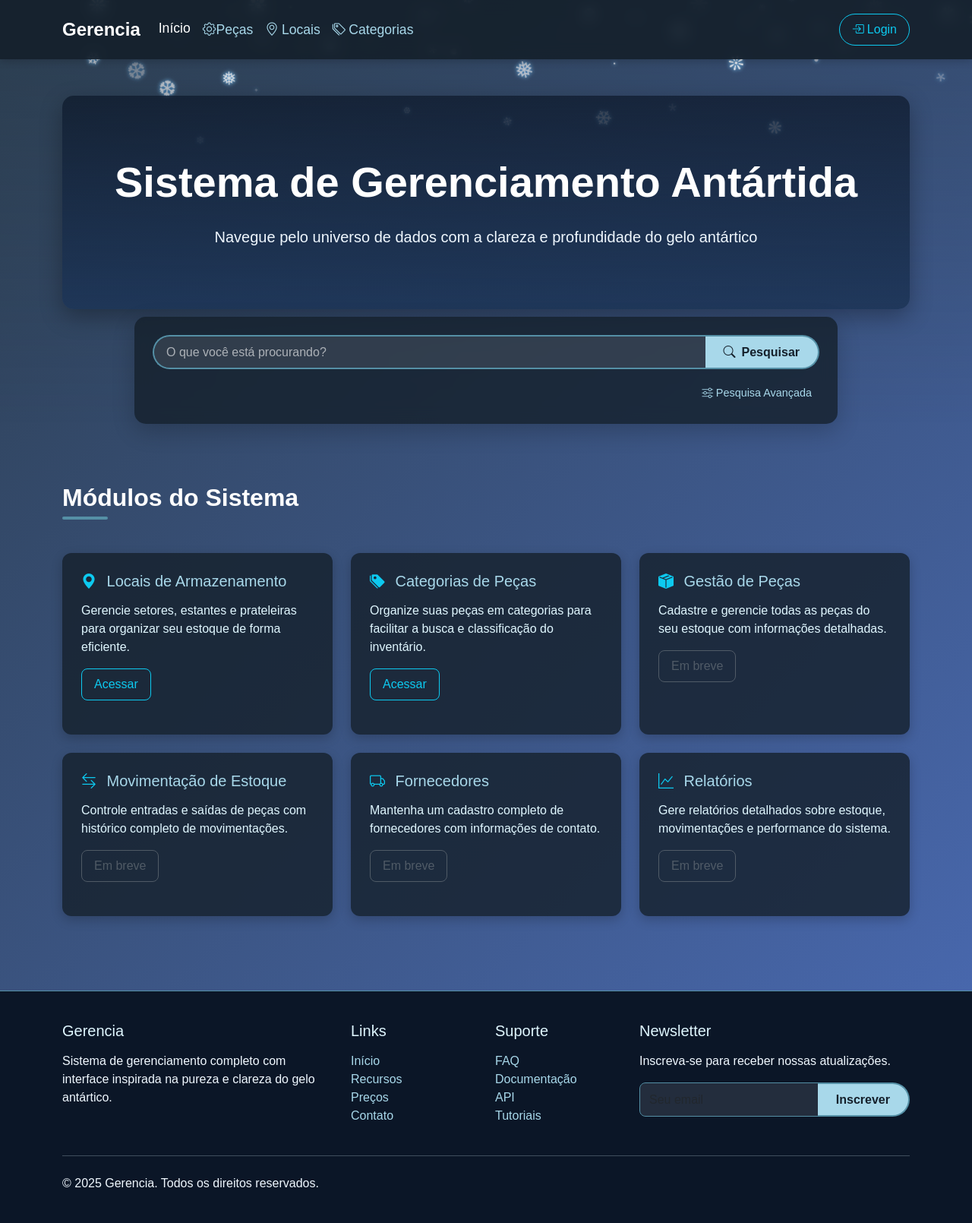
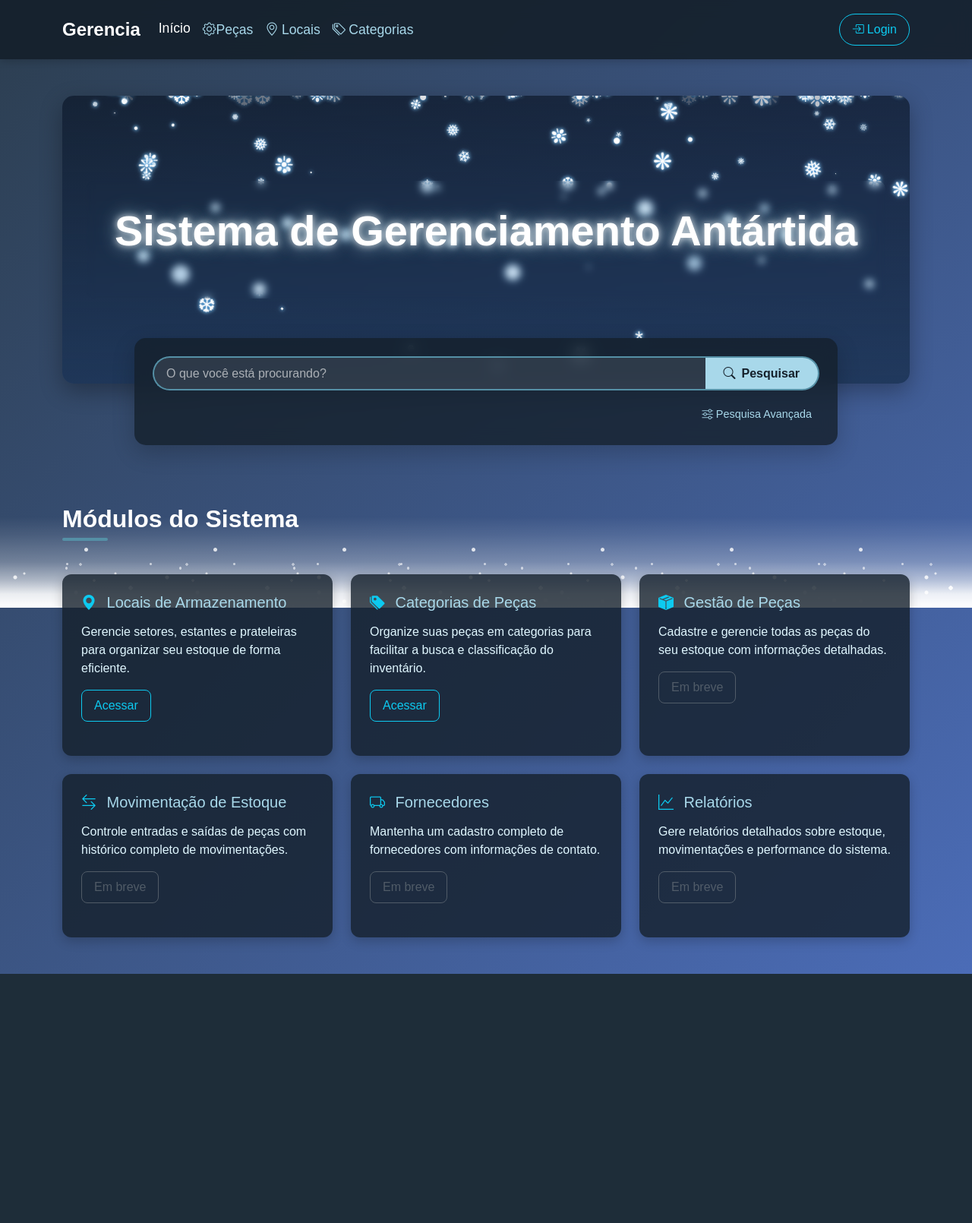
Before and after one commit to RodResq/freezer-service, a Django app: page / in a window 1280 px wide. Shown: the whole page at 76% size. After the commit the page ends 1282 px from the top, so only its background shows below. Run offline with Django 5.2, Linux system fonts and the light colour scheme; some libraries are stand-ins or nearby versions; some web fonts are replaced.

Commit message:
feat: ajusta o efeito de neve

```diff
--- a/setup/static/js/snow_flake.js
+++ b/setup/static/js/snow_flake.js
@@ -1,5 +1,11 @@
 export function initSnowFlake() {
     const container = document.querySelector('.snowfall-container');
+
+    if (!container) {
+        console.warn('Container .snowfall-container não encontrado');
+        return;
+    }
+
     const snowflakeChars = ['❄', '❅', '❆', '❉', '❋', '❊', '•', '*', '·'];
     const snowflakeCount = 150;
 
@@ -12,12 +18,13 @@
         snowflake.className = 'snowflake';
         snowflake.textContent = snowflakeChars[Math.floor(Math.random() * snowflakeChars.length)];
 
-        const startPositionX = Math.random() * window.innerWidth;
+        // Usar offsetWidth para obter a largura correta do container
+        const containerWidth = container.offsetWidth;
+        const startPositionX = Math.random() * (containerWidth - 20); // -20 para evitar overflow
         snowflake.style.left = startPositionX + 'px';
 
         const size = Math.random() * 1.5 + 0.5;
         snowflake.style.fontSize = size + 'em';
-
         snowflake.style.opacity = Math.random() * 0.8 + 0.2;
 
         const animationDuration = Math.random() * 20 + 10;
@@ -29,8 +36,10 @@
         container.appendChild(snowflake);
 
         setTimeout(() => {
-            snowflake.remove();
-            createSnowflake();
+            if (snowflake.parentNode) {
+                snowflake.remove();
+                createSnowflake();
+            }
         }, (animationDuration + animationDelay) * 1000);
     }
 }
--- a/setup/static/styles/index.css
+++ b/setup/static/styles/index.css
@@ -400,17 +400,6 @@
     }
 }
 
-.snowfall-container {
-    position: fixed;
-    top: 0;
-    left: 0;
-    width: 100%;
-    height: 70vh;
-    overflow: hidden;
-    pointer-events: none;
-    z-index: 0;
-    background: linear-gradient(to bottom, rgba(44, 62, 80, 0.3) 0%, rgba(255, 255, 255, 0) 100%);
-}
 
 /* Responsividade */
 @media (max-width: 768px) {
@@ -506,3 +495,143 @@
 body p {
     color: aliceblue;
 }
+
+
+.search-card {
+    margin-top: -90px;
+}
+
+
+/* Container para limitar o efeito de neve */
+.snowfall-container {
+    position: relative;
+    overflow: hidden; /* Importante: oculta flocos que saem dos limites */
+}
+
+/* Estilos dos flocos de neve */
+.snowflake {
+    position: absolute;
+    top: -20px; /* Começa acima do container */
+    color: #ffffff;
+    user-select: none;
+    pointer-events: none; /* Não interfere com cliques */
+    animation: snowfall linear infinite;
+    z-index: 1; /* Garante que ficará atrás do conteúdo */
+}
+
+/* Animação de queda da neve */
+@keyframes snowfall {
+    0% {
+        transform: translateY(-20px) rotate(0deg);
+        opacity: 1;
+    }
+    10% {
+        opacity: 1;
+    }
+    90% {
+        opacity: 1;
+    }
+    100% {
+        transform: translateY(calc(100vh + 20px)) rotate(360deg);
+        opacity: 0;
+    }
+}
+
+/* Garante que o conteúdo fique acima da neve */
+.hero-content {
+    position: relative;
+    z-index: 2;
+}
+
+/* Neve no chão de fundo da página */
+body {
+    position: relative;
+    margin: 0;
+    padding: 0;
+}
+
+body::before {
+    content: '';
+    position: fixed;
+    bottom: 0;
+    left: 0;
+    right: 0;
+    height: 120px;
+    background: linear-gradient(
+        180deg,
+        transparent 0%,
+        rgba(255, 255, 255, 0.1) 20%,
+        rgba(255, 255, 255, 0.3) 50%,
+        rgba(255, 255, 255, 0.6) 70%,
+        rgba(255, 255, 255, 0.9) 85%,
+        #ffffff 100%
+    );
+    z-index: -1;
+    pointer-events: none;
+}
+
+body::after {
+    content: '';
+    position: fixed;
+    bottom: 0;
+    left: 0;
+    right: 0;
+    height: 80px;
+    background-image:
+        radial-gradient(circle at 10% 50%, rgba(255, 255, 255, 0.8) 2px, transparent 3px),
+        radial-gradient(circle at 25% 30%, rgba(255, 255, 255, 0.6) 1.5px, transparent 2px),
+        radial-gradient(circle at 40% 70%, rgba(255, 255, 255, 0.9) 2.5px, transparent 3px),
+        radial-gradient(circle at 60% 40%, rgba(255, 255, 255, 0.7) 1px, transparent 2px),
+        radial-gradient(circle at 75% 80%, rgba(255, 255, 255, 0.8) 2px, transparent 3px),
+        radial-gradient(circle at 90% 20%, rgba(255, 255, 255, 0.5) 1.5px, transparent 2px),
+        radial-gradient(circle at 15% 90%, rgba(255, 255, 255, 0.9) 2.5px, transparent 3px),
+        radial-gradient(circle at 35% 10%, rgba(255, 255, 255, 0.6) 1px, transparent 2px),
+        radial-gradient(circle at 55% 95%, rgba(255, 255, 255, 0.8) 2px, transparent 3px),
+        radial-gradient(circle at 80% 60%, rgba(255, 255, 255, 0.7) 1.5px, transparent 2px);
+    background-size:
+        200px 80px, 150px 60px, 180px 70px, 120px 50px, 160px 65px,
+        140px 55px, 190px 75px, 110px 45px, 170px 68px, 130px 52px;
+    background-position:
+        0 0, 50px 10px, 100px 5px, 200px 15px, 300px 8px,
+        400px 12px, 500px 3px, 600px 18px, 700px 7px, 800px 13px;
+    z-index: -1;
+    pointer-events: none;
+}
+
+/* Flocos caindo */
+.snowflake.falling {
+    z-index: 1;
+    animation: none;
+}
+
+
+/* Garante que o conteúdo fique acima da neve */
+.hero-content {
+    position: relative;
+    z-index: 10;
+    padding: 2rem;
+    border-radius: 10px;
+    backdrop-filter: blur(5px);
+    margin: 2rem;
+}
+
+/* Título com efeito de gelo */
+.hero-content h1 {
+    color: #ffffff;
+    text-shadow:
+        0 0 10px rgba(255, 255, 255, 0.8),
+        0 0 20px rgba(173, 216, 230, 0.6),
+        0 0 30px rgba(173, 216, 230, 0.4);
+}
+
+/* Responsividade */
+@media (max-width: 768px) {
+    .snowfall-container {
+        min-height: 300px;
+    }
+
+    .hero-content {
+        margin: 1rem;
+        padding: 1rem;
+    }
+}
--- a/templates/base.html
+++ b/templates/base.html
@@ -11,7 +11,7 @@
     <link rel="stylesheet" href="{% static 'styles/index.css' %}">
 </head>
 <body>
-    <div class="snowfall-container"></div>
+    <div class=""></div>
 
     {% include 'partials/_navbar.html' %}
     {% include 'modal/resultado_pesquisa.html' %}
@@ -20,7 +20,7 @@
         {% block content %}{% endblock %}
     </main>
 
-    {% include 'partials/_footer.html' %}
+    {% comment %} {% include 'partials/_footer.html' %} {% endcomment %}
 
     <script src="{% static 'js/bootstrap.bundle.min.js' %}"></script>
     <script type="module" src="{% static 'js/dashboard.js' %}"></script>
--- a/templates/index.html
+++ b/templates/index.html
@@ -3,10 +3,9 @@
 {% block content %}
 <div class="container py-5">
     <!-- Hero Section -->
-    <div class="hero-section">
+    <div class="snowfall-container hero-section">
         <div class="hero-content text-center">
             <h1 class="display-4 fw-bold mb-4">Sistema de Gerenciamento Antártida</h1>
-            <p class="lead mb-0">Navegue pelo universo de dados com a clareza e profundidade do gelo antártico</p>
         </div>
     </div>
 
--- a/templates/users/login.html
+++ b/templates/users/login.html
@@ -162,7 +162,7 @@
     <!-- Efeito de neve -->
     <script>
         // Criar o contêiner para os flocos de neve
-        const snowfallContainer = document.createElement('div');
+        {% comment %} const snowfallContainer = document.createElement('div');
         snowfallContainer.classList.add('snowfall-container');
         document.body.prepend(snowfallContainer);
 
@@ -208,7 +208,7 @@
                 snowflake.remove();
                 createSnowflake();
             }, duration * 1000);
-        }
+        } {% endcomment %}
     </script>
 
     <!-- Bootstrap JS -->
--- a/templates/users/password_reset.html
+++ b/templates/users/password_reset.html
@@ -170,7 +170,7 @@
     <!-- Efeito de neve -->
     <script>
         // Criar o contêiner para os flocos de neve
-        const snowfallContainer = document.createElement('div');
+        {% comment %} const snowfallContainer = document.createElement('div');
         snowfallContainer.classList.add('snowfall-container');
         document.body.prepend(snowfallContainer);
 
@@ -216,7 +216,7 @@
                 snowflake.remove();
                 createSnowflake();
             }, duration * 1000);
-        }
+        } {% endcomment %}
     </script>
 
     <!-- Bootstrap JS -->
--- a/templates/users/password_reset_complete.html
+++ b/templates/users/password_reset_complete.html
@@ -102,7 +102,7 @@
     <!-- Efeito de neve -->
     <script>
         // Criar o contêiner para os flocos de neve
-        const snowfallContainer = document.createElement('div');
+        {% comment %} const snowfallContainer = document.createElement('div');
         snowfallContainer.classList.add('snowfall-container');
         document.body.prepend(snowfallContainer);
 
@@ -147,7 +147,7 @@
             setTimeout(() => {
                 snowflake.remove();
                 createSnowflake();
-            }, duration * 1000);
+            }, duration * 1000); {% endcomment %}
         }
     </script>
 
--- a/templates/users/password_reset_confirm.html
+++ b/templates/users/password_reset_confirm.html
@@ -192,7 +192,7 @@
     <!-- Efeito de neve -->
     <script>
         // Criar o contêiner para os flocos de neve
-        const snowfallContainer = document.createElement('div');
+        {% comment %} const snowfallContainer = document.createElement('div');
         snowfallContainer.classList.add('snowfall-container');
         document.body.prepend(snowfallContainer);
 
@@ -238,7 +238,7 @@
                 snowflake.remove();
                 createSnowflake();
             }, duration * 1000);
-        }
+        } {% endcomment %}
     </script>
 
     <!-- Bootstrap JS -->
--- a/templates/users/password_reset_done.html
+++ b/templates/users/password_reset_done.html
@@ -103,7 +103,7 @@
     <!-- Efeito de neve -->
     <script>
         // Criar o contêiner para os flocos de neve
-        const snowfallContainer = document.createElement('div');
+        {% comment %} const snowfallContainer = document.createElement('div');
         snowfallContainer.classList.add('snowfall-container');
         document.body.prepend(snowfallContainer);
 
@@ -149,7 +149,7 @@
                 snowflake.remove();
                 createSnowflake();
             }, duration * 1000);
-        }
+        } {% endcomment %}
     </script>
 
     <!-- Bootstrap JS -->
--- a/templates/users/profile.html
+++ b/templates/users/profile.html
@@ -474,7 +474,7 @@
     <!-- Efeito de neve -->
     <script>
         // Criar o contêiner para os flocos de neve
-        const snowfallContainer = document.createElement('div');
+        {% comment %} const snowfallContainer = document.createElement('div');
         snowfallContainer.classList.add('snowfall-container');
         document.body.prepend(snowfallContainer);
 
@@ -520,7 +520,7 @@
                 snowflake.remove();
                 createSnowflake();
             }, duration * 1000);
-        }
+        } {% endcomment %}
     </script>
 </body>
 </html>
--- a/templates/users/register.html
+++ b/templates/users/register.html
@@ -196,7 +196,7 @@
     <!-- Efeito de neve -->
     <script>
         // Criar o contêiner para os flocos de neve
-        const snowfallContainer = document.createElement('div');
+        {% comment %} const snowfallContainer = document.createElement('div');
         snowfallContainer.classList.add('snowfall-container');
         document.body.prepend(snowfallContainer);
 
@@ -242,7 +242,7 @@
                 snowflake.remove();
                 createSnowflake();
             }, duration * 1000);
-        }
+        } {% endcomment %}
     </script>
 
     <!-- Bootstrap JS -->
```
